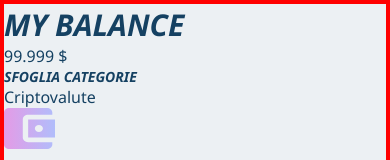
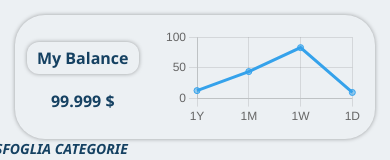
Before and after one commit to casiimir/fun-trade, a Next.js app: page /homepage in a window 390 px wide. Shown: the top 160 px of the page. Built offline with nearby package versions, Linux system fonts and the light colour scheme; no server answers.

Commit message:
fix: homepage styles

```diff
--- a/src/components/chart/Chart.jsx
+++ b/src/components/chart/Chart.jsx
@@ -37,7 +37,7 @@ export const options = {
 	},
 };
 
-const labels = ["1D", "1W", "1M", "1Y"];
+const labels = ["1Y", "1M", "1W", "1D"];
 
 export const data = {
 	labels,
--- a/src/pages/homepage.jsx
+++ b/src/pages/homepage.jsx
@@ -1,11 +1,12 @@
 import { useEffect, useState } from "react";
-import styles from "../styles/Homepage.module.scss";
+import styles from "../styles/homepage.module.scss";
 import CardList from "@/components/cardList";
 
 //Mocks
 import crypto from "@/mock/cryptoCardMock";
+import Chart from "@/components/chart";
 
-export default function Homepage() {
+export default function homepage() {
 	const [cryptoDatas, setCryptoDatas] = useState([]);
 
 	useEffect(() => {
@@ -13,16 +14,21 @@ export default function Homepage() {
 	}, []);
 
 	return (
-		<div className={styles.Homepage}>
-			<div className={styles.HomePage__myBalance}>
-				<h1 className={styles.HomePage__myBalance__title}>My Balance</h1>
-				<p className={styles.HomePage__myBalance__wallet}>99.999 $</p>
+		<div className={styles.homepage}>
+			<div className={styles.homepage__myBalance}>
+				<div className={styles.homepage__myBalance__info}>
+					<p className={styles.homepage__myBalance__info__title}>My Balance</p>
+					<p className={styles.homepage__myBalance__info__wallet}>99.999 $</p>
+				</div>
+				<div className={styles.homepage__myBalance__chart}>
+					<Chart />
+				</div>
 			</div>
-			<div className={styles.Homepage__categories}>
-				<h3 className={styles.Homepage__categories__h3}>sfoglia categorie</h3>
+			<div className={styles.homepage__categories}>
+				<h3 className={styles.homepage__categories__h3}>sfoglia categorie</h3>
 
-				<div className={styles.Homepage__categories__crypto_list}>
-					<p className={styles.Homepage__categories__crypto_list__title}>
+				<div className={styles.homepage__categories__crypto_list}>
+					<p className={styles.homepage__categories__crypto_list__title}>
 						Criptovalute
 					</p>
 					<svg
--- a/src/styles/homepage.module.scss
+++ b/src/styles/homepage.module.scss
@@ -1,9 +1,41 @@
 @media screen and (max-width: 767px) {
-  .Homepage {
-    border: 4px solid red;
+  .homepage {
+    display: flex;
+    flex-direction: column;
+    justify-content: flex-start;
+    align-items: center;
+    padding: 15px;
 
     &__myBalance {
-      border: 2px solid yellow;
+      box-shadow: 0 0 4px rgba(0, 0, 0, 0.35);
+      border-radius: 30px;
+      padding: 12px;
+      display: flex;
+      justify-content: space-between;
+      align-self: center;
+      width: 100%;
+
+      &__info {
+        display: flex;
+        flex-direction: column;
+        justify-content: space-evenly;
+        align-items: center;
+
+        &__title {
+          font-weight: 600;
+          box-shadow: 0 0 4px rgba(0, 0, 0, 0.35);
+          border-radius: 12px;
+          padding: 5px 10px
+        }
+
+        &__wallet {
+          font-weight: 600;
+        }
+      }
+
+      &__chart {
+        width: 200px;
+      }
     }
   }
 }
```
Lines whose indentation alone changed are shown as unchanged.
